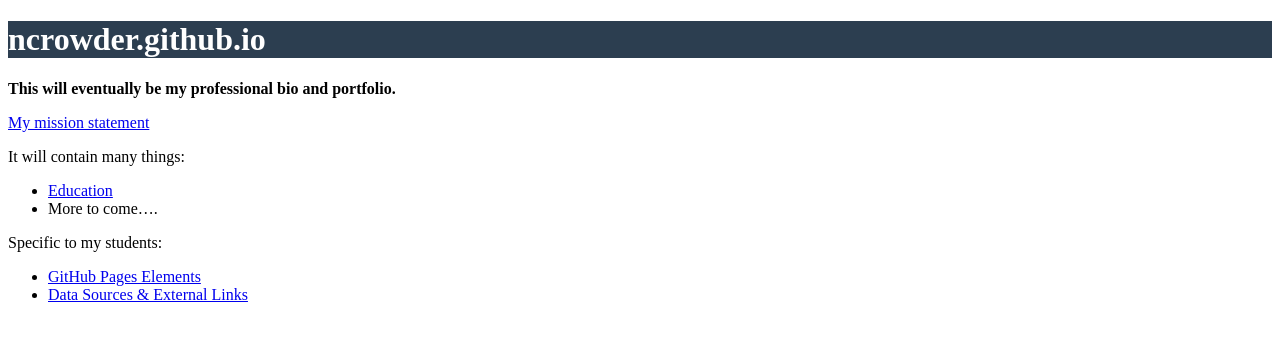
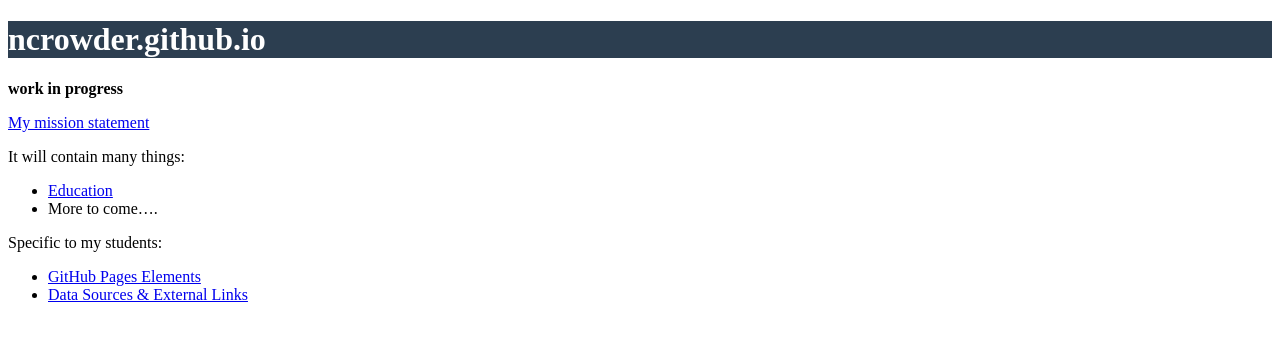
Before and after one commit to ncrowder/ncrowder.github.io, a Jekyll site: the page built from index.md, in a window 1280 px wide. Shown: the top 341 px of the page. Built offline with Jekyll 4.4.1, drawn with Linux system fonts in a browser that asks for light colours; our own code applies the rules of GitHub Pages for plain Markdown files.

Commit message:
Update index.md

```diff
--- a/index.md
+++ b/index.md
@@ -1,4 +1,4 @@
-**This will eventually be my professional bio and portfolio.**
+**work in progress**
 
 [My mission statement](https://ncrowder.github.io/mission_statement.html)
 
```
